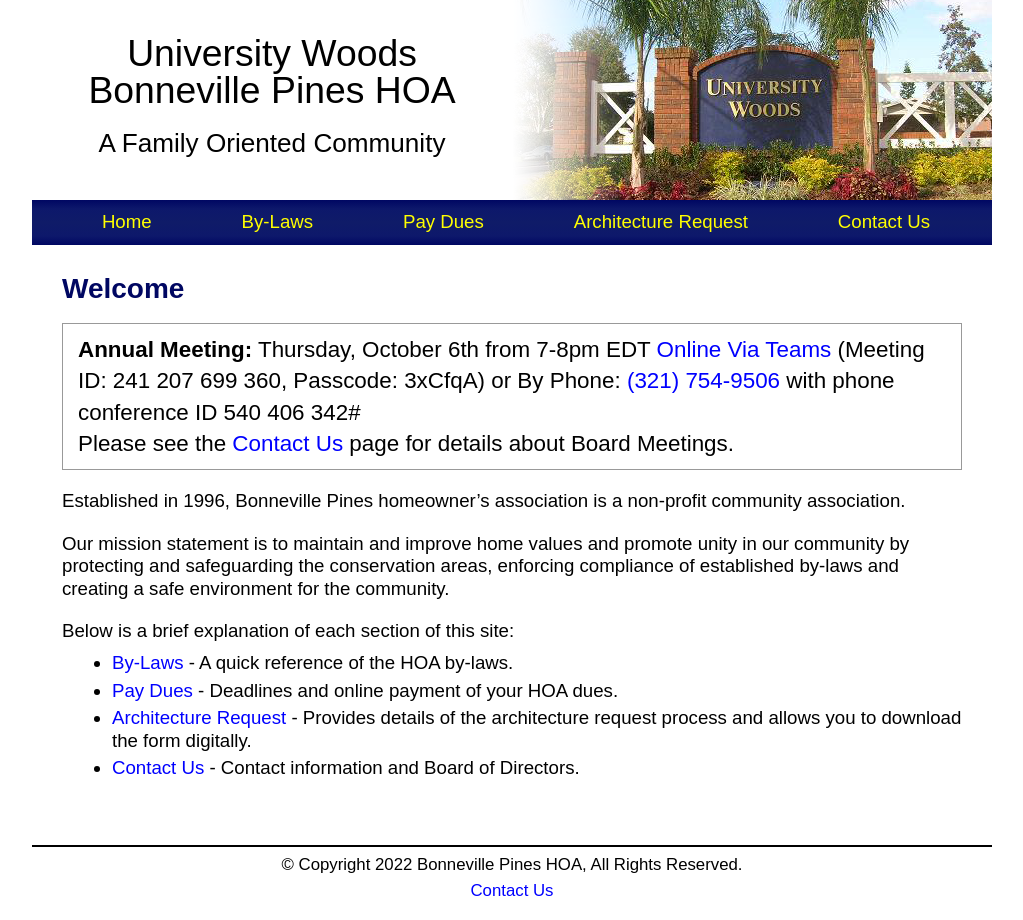
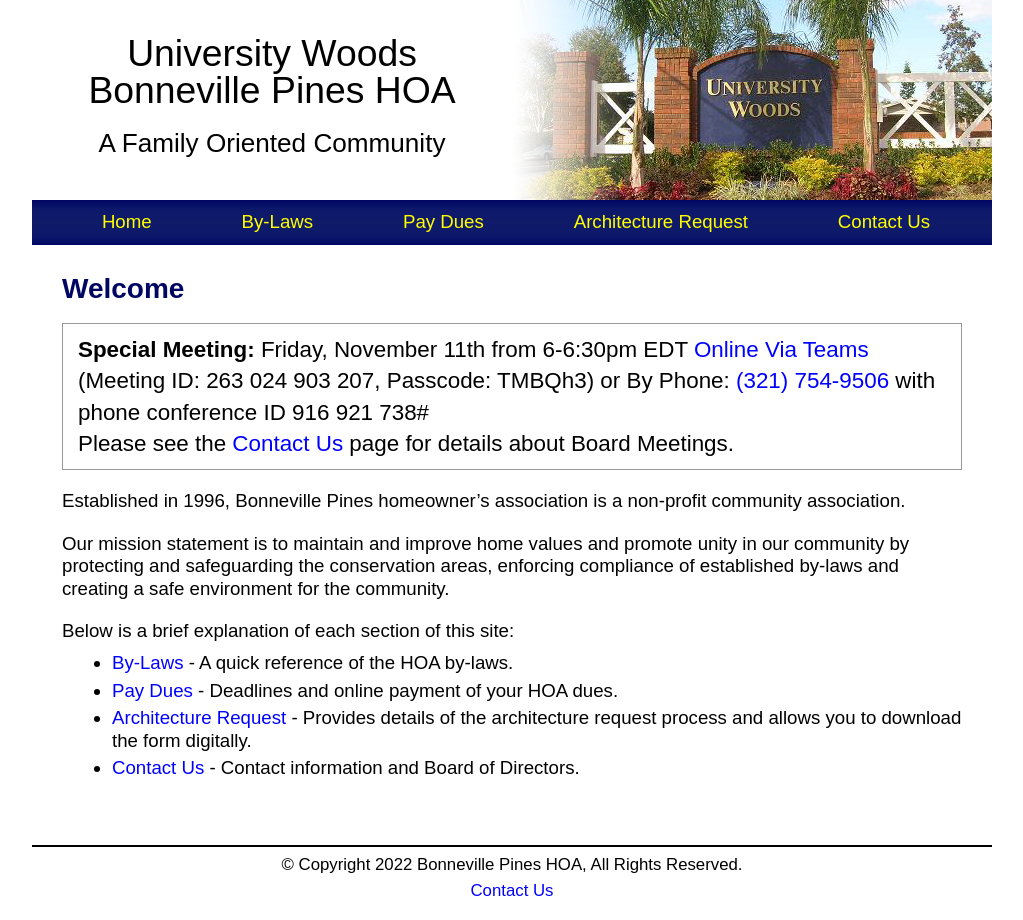
Before and after one commit to bphoa/website, a Jekyll site: the page built from index.md, in a window 1280 px wide. Shown: the whole page, without its empty margins (128-1151 px from the left). Built offline with Jekyll 4.4.1, drawn with Linux system fonts in a browser that asks for light colours.

Commit message:
Add special meeting

```diff
--- a/index.md
+++ b/index.md
@@ -3,7 +3,7 @@
 title: Welcome
 ---
 
-**Annual Meeting:** Thursday, October 6th from 7-8pm EDT [Online Via Teams](https://www.microsoft.com/en-us/microsoft-teams/join-a-meeting) (Meeting ID: 241 207 699 360, Passcode: 3xCfqA) or By Phone: <a href="tel:+13217549506">(321) 754-9506</a> with phone conference ID 540 406 342# \\
+**Special Meeting:** Friday, November 11th from 6-6:30pm EDT [Online Via Teams](https://teams.microsoft.com/l/meetup-join/19%3ameeting_YzE3YWI5ODUtYTFiOC00OTE5LWJhNGMtNWExMTkwMGU4MzA1%40thread.v2/0?context=%7b%22Tid%22%3a%22a1cf3136-ea50-4354-ad39-345d96aeab4c%22%2c%22Oid%22%3a%22f0ada0c0-6bc6-494a-94e2-e93bbd59498c%22%7d) (Meeting ID: 263 024 903 207, Passcode: TMBQh3) or By Phone: <a href="tel:+13217549506">(321) 754-9506</a> with phone conference ID 916 921 738# \\
 Please see the [Contact Us](contact) page for details about Board Meetings.
 {: .alert}
 
```
